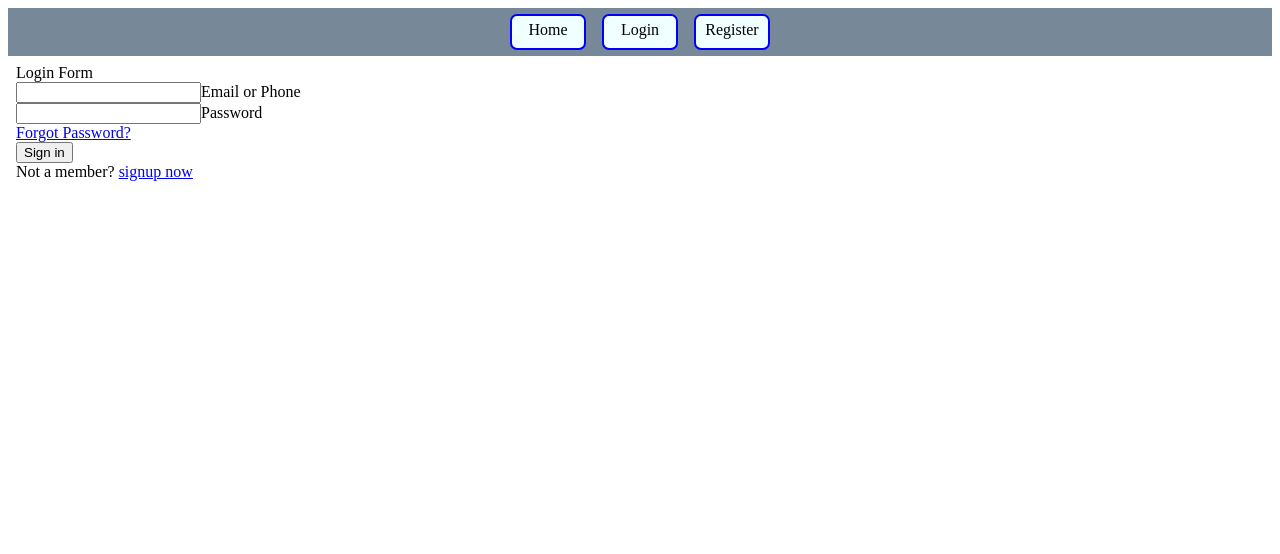
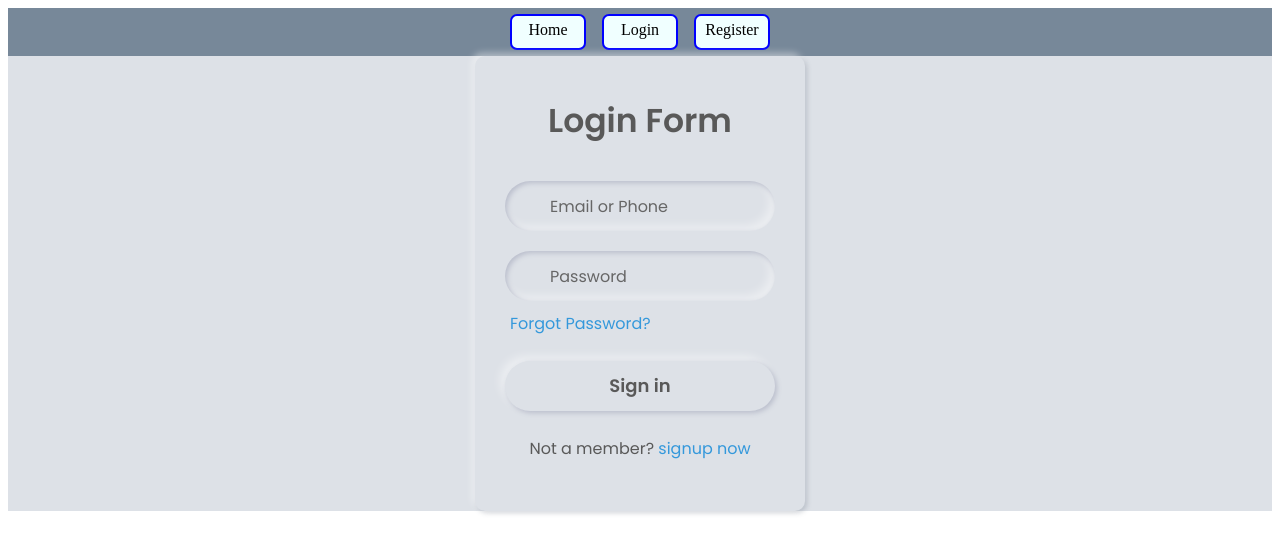
Before and after one commit to SvetlinGG/Forms-in-Angular21, an Angular app in the folder client/: page /login in a window 1280 px wide. Shown: the top 554 px of the page. Built offline with nearby package versions, Linux system fonts and the light colour scheme.

Commit message:
style of login form

```diff
--- a/client/src/app/pages/login/login.component.css
+++ b/client/src/app/pages/login/login.component.css
@@ -0,0 +1,120 @@
+
+@import url('https://fonts.googleapis.com/css?family=Poppins:400,500,600,700&display=swap');
+*{
+  margin: 0;
+  padding: 0;
+  /* user-select: none; */
+  box-sizing: border-box;
+  font-family: 'Poppins', sans-serif;
+}
+html,body{
+  height: 100%;
+}
+body{
+  display: grid;
+  place-items: center;
+  background: #dde1e7;
+  text-align: center;
+}
+.content{
+  width: 330px;
+  padding: 40px 30px;
+  background: #dde1e7;
+  border-radius: 10px;
+  box-shadow: -3px -3px 7px #ffffff73,
+               2px 2px 5px rgba(94,104,121,0.288);
+}
+.content .text{
+  font-size: 33px;
+  font-weight: 600;
+  margin-bottom: 35px;
+  color: #595959;
+}
+.field{
+  height: 50px;
+  width: 100%;
+  display: flex;
+  position: relative;
+}
+.field:nth-child(2){
+  margin-top: 20px;
+}
+.field input{
+  height: 100%;
+  width: 100%;
+  padding-left: 45px;
+  outline: none;
+  border: none;
+  font-size: 18px;
+  background: #dde1e7;
+  color: #595959;
+  border-radius: 25px;
+  box-shadow: inset 2px 2px 5px #BABECC,
+              inset -5px -5px 10px #ffffff73;
+}
+.field input:focus{
+  box-shadow: inset 1px 1px 2px #BABECC,
+              inset -1px -1px 2px #ffffff73;
+}
+.field span{
+  position: absolute;
+  color: #595959;
+  width: 50px;
+  line-height: 50px;
+}
+.field label{
+  position: absolute;
+  top: 50%;
+  transform: translateY(-50%);
+  left: 45px;
+  pointer-events: none;
+  color: #666666;
+}
+.field input:valid ~ label{
+  opacity: 0;
+}
+.forgot-pass{
+  text-align: left;
+  margin: 10px 0 10px 5px;
+}
+.forgot-pass a{
+  font-size: 16px;
+  color: #3498db;
+  text-decoration: none;
+}
+.forgot-pass:hover a{
+  text-decoration: underline;
+}
+button{
+  margin: 15px 0;
+  width: 100%;
+  height: 50px;
+  font-size: 18px;
+  line-height: 50px;
+  font-weight: 600;
+  background: #dde1e7;
+  border-radius: 25px;
+  border: none;
+  outline: none;
+  cursor: pointer;
+  color: #595959;
+  box-shadow: 2px 2px 5px #BABECC,
+             -5px -5px 10px #ffffff73;
+}
+button:focus{
+  color: #3498db;
+  box-shadow: inset 2px 2px 5px #BABECC,
+             inset -5px -5px 10px #ffffff73;
+}
+.sign-up{
+  margin: 10px 0;
+  color: #595959;
+  font-size: 16px;
+}
+.sign-up a{
+  color: #3498db;
+  text-decoration: none;
+}
+.sign-up a:hover{
+  text-decoration: underline;
+}
```
